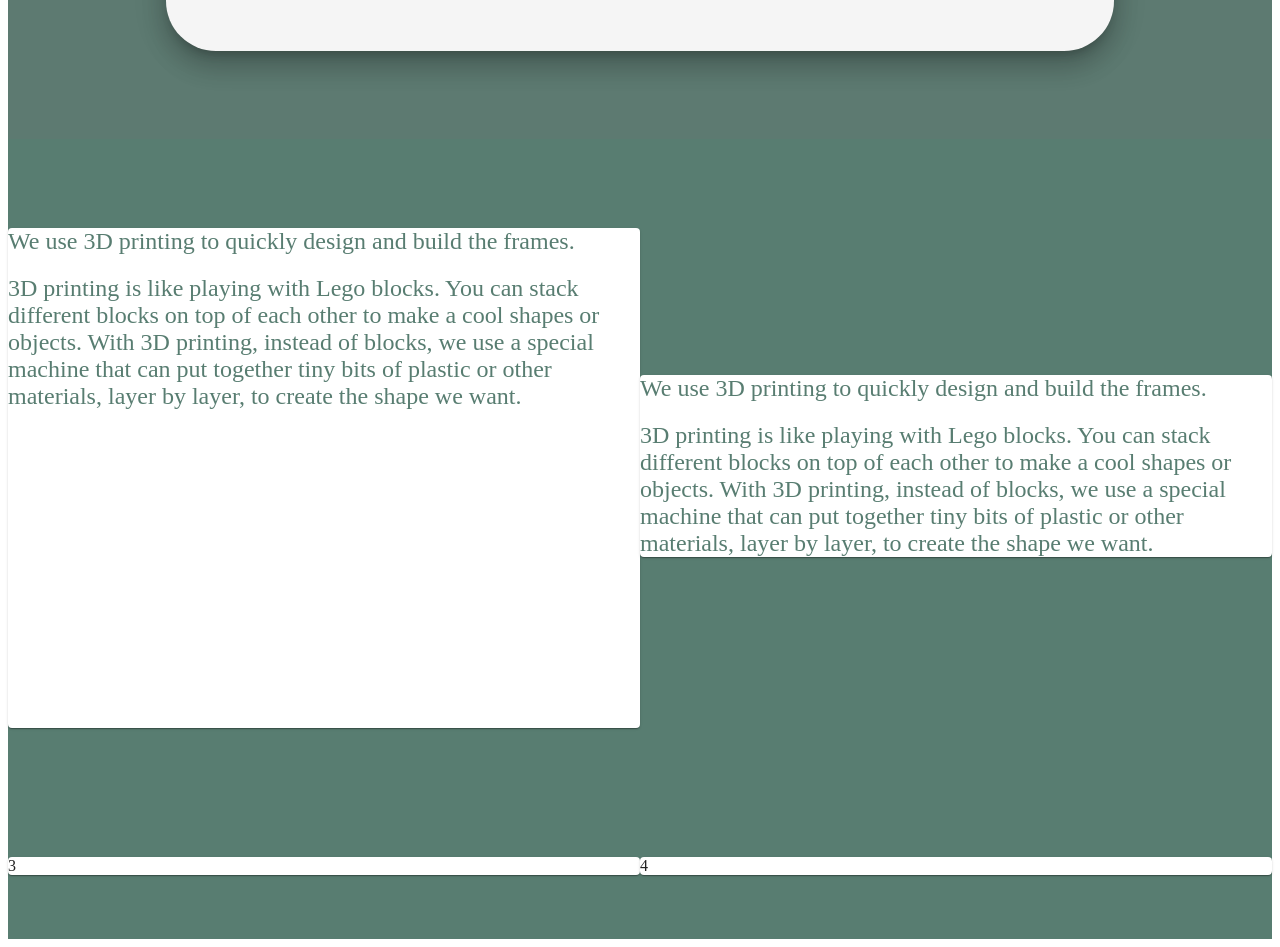
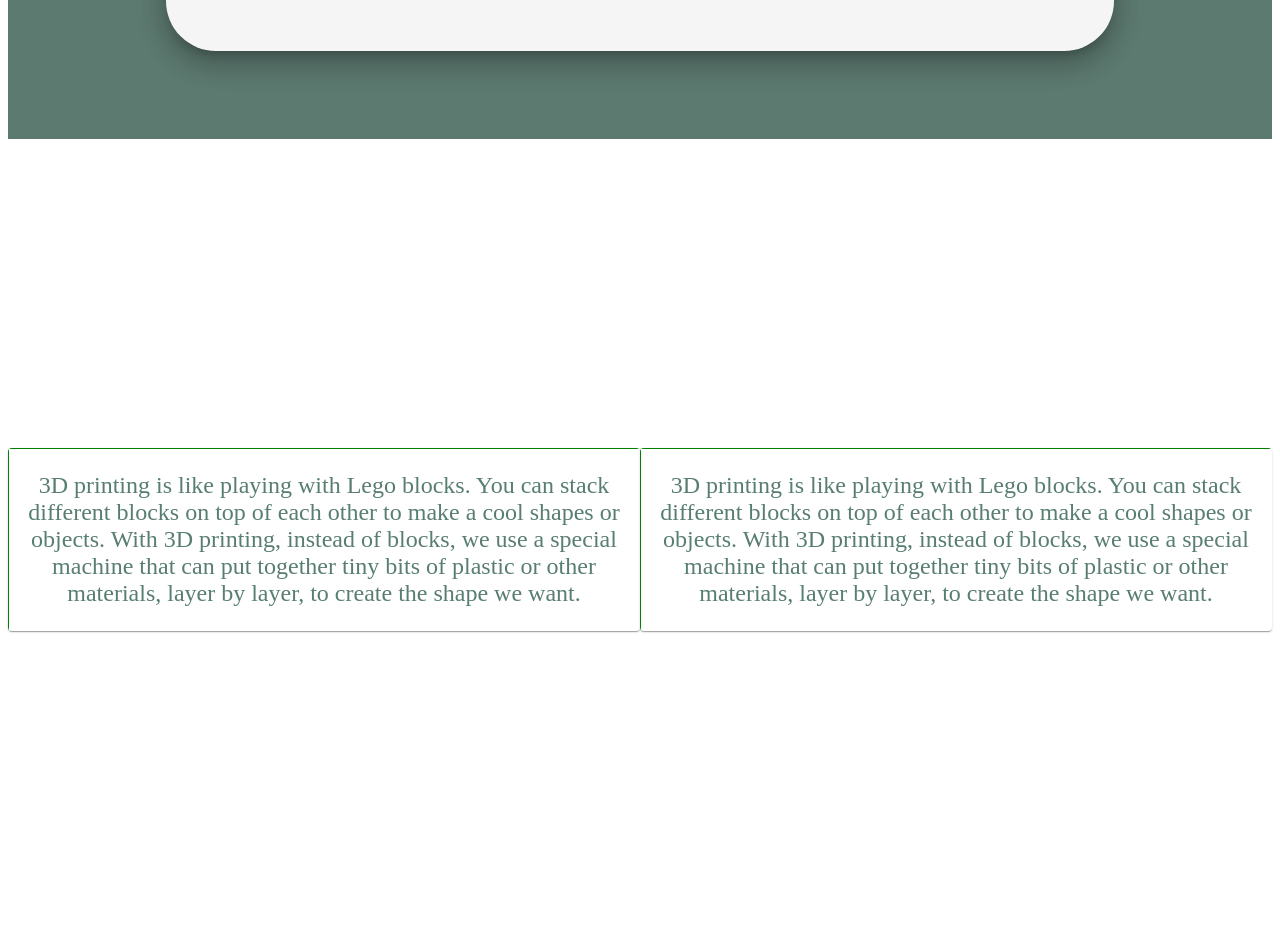
Before and after one commit to macosta2015/WeWeFramesV2, a React (Create React App) app: page / in a window 1280 px wide. Shown: the part 1469-2416 px from the top of the page. Built offline with nearby package versions, Linux system fonts and the light colour scheme.

Commit message:
Styling the website

```diff
--- a/src/App.css
+++ b/src/App.css
@@ -44,9 +44,7 @@ nav a.active {
 }
 
 .section3 {
-    background-color: #587D71;
     height: 100vh;
-    display: flex;
     justify-content: center;
     align-items: center;
 }
--- a/src/App.js
+++ b/src/App.js
@@ -186,9 +186,30 @@ function App() {
                 </p>
               </Paper>
             </Element>
-            {/* <Element name="section3" className="section3" style={{ position: 'relative' }}> */}
-            <Grid container className="section3">
-              <Grid item xs={12} md={6} spacing={0}>
+            <Grid container direction={'row'} className="section3">
+              <Grid item xl={6} xs={12} md={6} lg={6}>
+                <Paper style={{
+                  display: 'flex', justifyContent: 'center', alignItems: 'center', height: '100%', background: "linear-gradient(green 1px, transparent 1px), linear-gradient(90deg, green 1px, transparent 1px)",
+                }}>
+                  <p style={{ textAlign: 'center' }}>
+                    3D printing is like playing with Lego blocks. You can stack different blocks on top of each other to make a cool shapes or objects.
+                    With 3D printing, instead of blocks, we use a special machine that can put together tiny bits of plastic or other materials, layer by layer, to create the shape we want.
+                  </p>
+                </Paper>
+              </Grid>
+              <Grid item xl={6} xs={12} md={6} lg={6}>
+                <Paper style={{
+                  display: 'flex', justifyContent: 'center', alignItems: 'center', height: '100%', background: "linear-gradient(green 1px, transparent 1px), linear-gradient(90deg, green 1px, transparent 1px)",
+                }}>
+                  <p style={{ textAlign: 'center' }}>
+                    3D printing is like playing with Lego blocks. You can stack different blocks on top of each other to make a cool shapes or objects.
+                    With 3D printing, instead of blocks, we use a special machine that can put together tiny bits of plastic or other materials, layer by layer, to create the shape we want.
+                  </p>
+                </Paper>
+              </Grid>
+            </Grid>
+            {/* <Grid container direction={'rows'} spacing={100} className="section3">
+              <Grid item xs={12} md={6}>
                 <Paper
                   style={{
                     height: "500px",
@@ -203,7 +224,7 @@ function App() {
                   </p>
                 </Paper>
               </Grid>
-              <Grid item xs={12} md={6} spacing={0}>
+              <Grid item xs={12} md={6}>
                 <Paper
                   style={{
                     height: "100%",
@@ -218,14 +239,13 @@ function App() {
                   </p>
                 </Paper>
               </Grid>
-              <Grid item xs={12} md={6} spacing={0}>
+              <Grid item xs={12} md={6}>
                 <Paper>3</Paper>
               </Grid>
-              <Grid item xs={12} md={6} spacing={0}>
+              <Grid item xs={12} md={6}>
                 <Paper>4</Paper>
               </Grid>
-            </Grid>
-            {/* </Element> */}
+            </Grid> */}
           </div>
         </div >
       )
```
